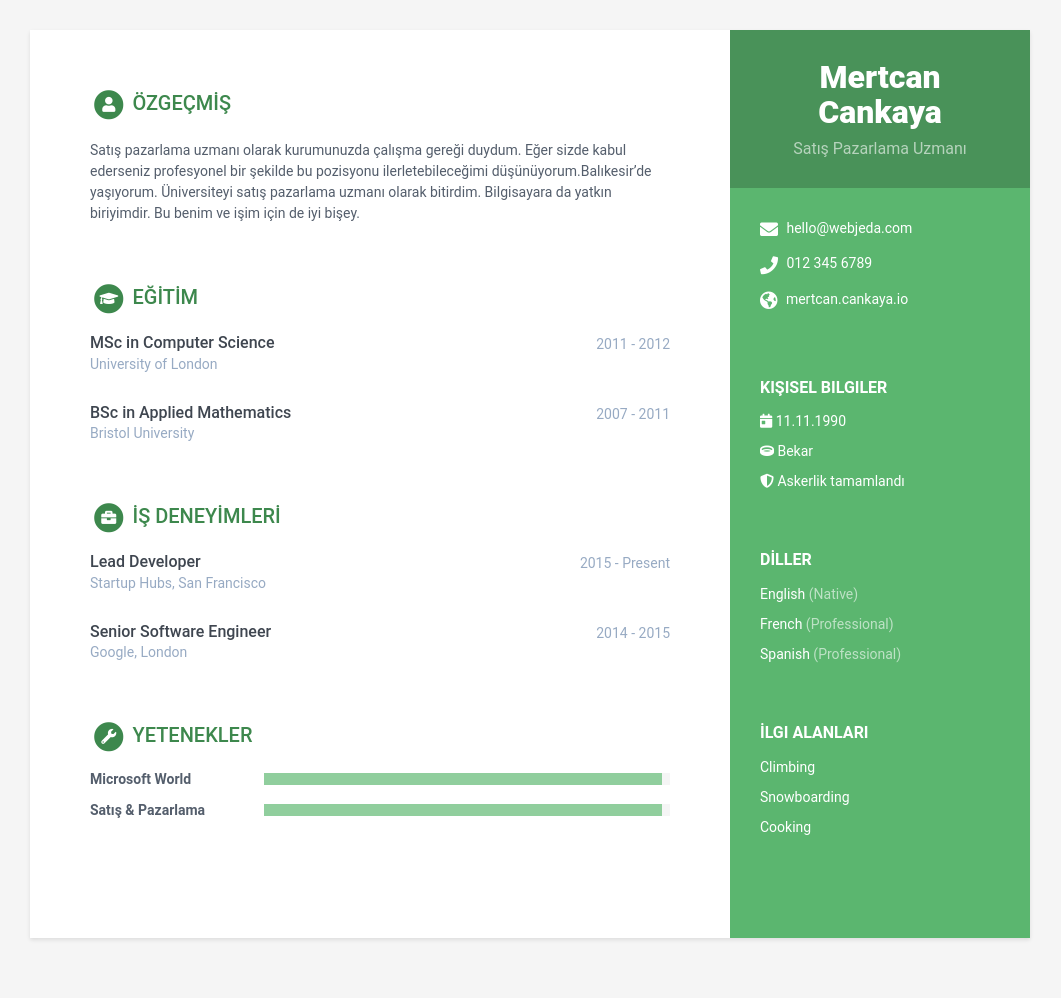
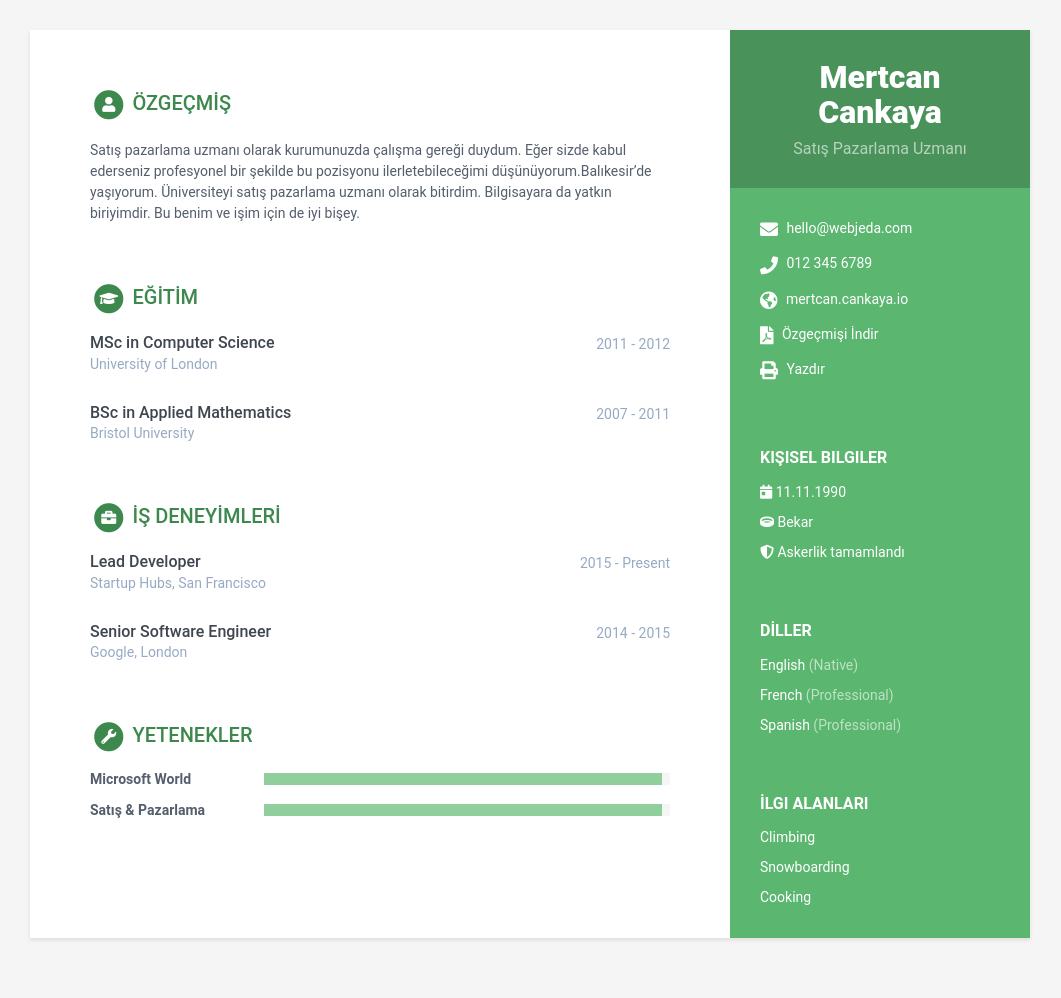
Before and after one commit to mertcankayaa/resume, a Jekyll site: the page built from index.html, in a window 1280 px wide. Shown: the whole page, without its empty margins (110-1171 px from the left). Built offline with Jekyll 4.4.1, drawn with Linux system fonts in a browser that asks for light colours.

Commit message:
cv indir

```diff
--- a/_data/data.yml
+++ b/_data/data.yml
@@ -26,7 +26,8 @@ sidebar:
     stack-overflow: # Number/Username, e.g. 123456/alandoe
     codewars:
     goodreads: # Number-Username, e.g. 123456-alandoe
-    pdf: #http://www.africau.edu/images/default/sample.pdf
+    pdf: ./Mertcan Cankaya CV.pdf #http://www.africau.edu/images/default/sample.pdf
+    print: yes
 
     languages:
       - idiom: English
--- a/_includes/contact.html
+++ b/_includes/contact.html
@@ -87,7 +87,13 @@
 
     {% if sidebar.pdf %}
     <li class="pdf"><i class="fas fa-file-pdf"></i>
-      <a href="{{ sidebar.pdf }}" target="_blank">Resume PDF</a>
+      <a href="{{ sidebar.pdf }}" target="_blank">Özgeçmişi İndir</a>
+    </li>
+    {% endif %}
+
+    {% if sidebar.print %}
+    <li class="pdf"><i class="fas fa-print"></i>
+      <a onclick="window.print()" style="cursor: pointer;">Yazdır</a>
     </li>
     {% endif %}
 
```
Also changed, not shown: 1 other file.
